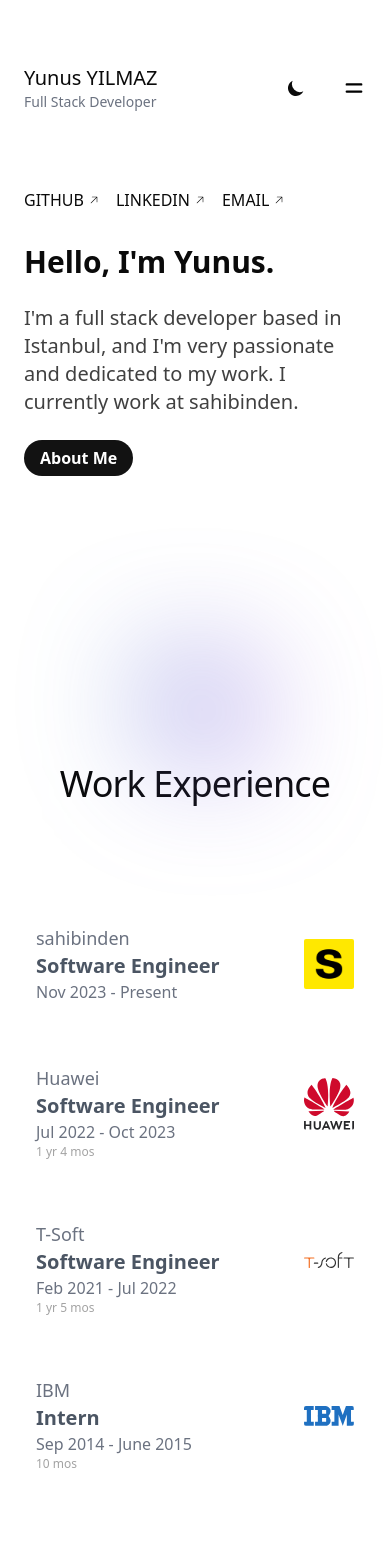
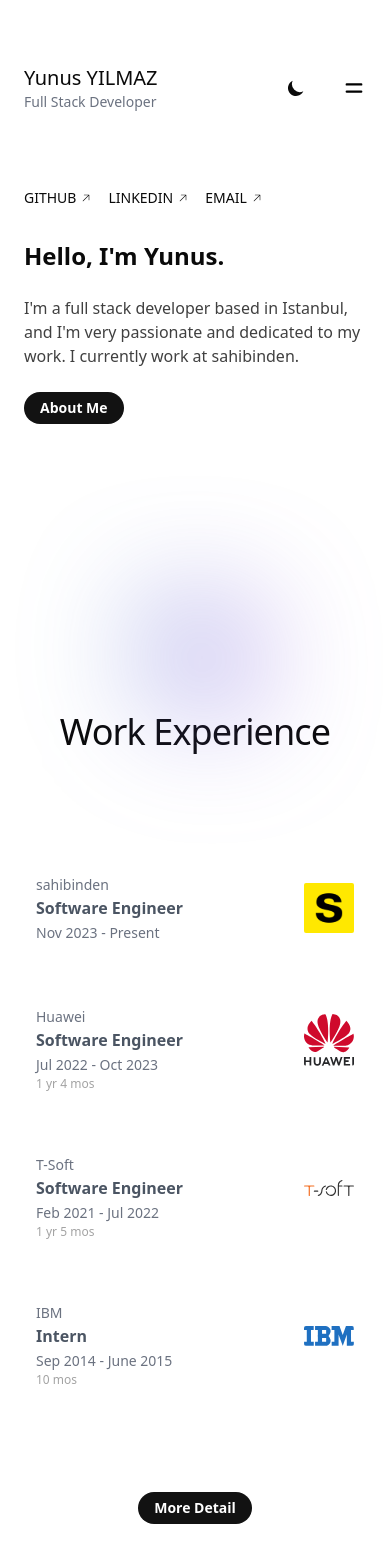
Before and after one commit to yy34/yunusyilmaz.dev, a Next.js app: page / in a window 390 px wide. Shown: the top 1568 px of the page. Built offline with nearby package versions, Linux system fonts and the light colour scheme; a web font is replaced by a local one.

Commit message:
Refactored

```diff
--- a/src/components/Button.jsx
+++ b/src/components/Button.jsx
@@ -4,7 +4,7 @@ import clsx from "clsx";
 const Button = ({ href, className, children, ...props }) => {
   className = clsx(
     className,
-    "capitalize inline-flex justify-center rounded-full px-4 py-1.5 text-base font-semibold transition bg-bgBlack text-white hover:bg-neutral-800 dark:bg-neutral-50 dark:text-neutral-950 dark:hover:bg-neutral-800 dark:hover:text-white"
+    "capitalize inline-flex justify-center rounded-full px-4 py-1.5 text-sm md:text-base font-semibold transition bg-bgBlack text-white hover:bg-neutral-800 dark:bg-neutral-50 dark:text-neutral-950 dark:hover:bg-neutral-800 dark:hover:text-white"
   );
 
   let inner = <span>{children}</span>;
--- a/src/components/Experience.jsx
+++ b/src/components/Experience.jsx
@@ -20,13 +20,13 @@ const Experience = () => {
               <div className="max-w-2xl mx-auto border2 border-borderLight dark:grayscale dark:hover:grayscale-0 rounded-lg py-6 px-3 dark:px-6 dark:bg-bgBlack hover:bg-neutral-100 dark:hover:bg-neutral-700 duration-300 transition-all">
                 <div className="flex gap-4 items-center justify-between">
                   <div>
-                    <span className="text-lg text-gray-500 dark:text-gray-400">
+                    <span className="text-sm md:text-lg text-gray-500 dark:text-gray-400">
                       {work.company}
                     </span>
-                    <h3 className="text-xl font-semibold text-gray-600 dark:text-gray-200">
+                    <h3 className="text-base md:text-xl font-semibold text-gray-600 dark:text-gray-200">
                       {work.title}
                     </h3>
-                    <span className="mb-3 font-light text-base text-gray-500 dark:text-gray-400">
+                    <span className="mb-3 font-light text-sm md:text-base text-gray-500 dark:text-gray-400">
                       {work.date}
                     </span>
                   </div>
--- a/src/components/PageIntro.jsx
+++ b/src/components/PageIntro.jsx
@@ -16,7 +16,7 @@ const PageIntro = ({ eyebrow, title, children, centered = false }) => {
           <span className="sr-only"> - </span>
           <span
             className={clsx(
-              "mt-6 block max-w-5xl text-5xl font-medium tracking-tight text-neutral-950 dark:text-neutral-50 [text-wrap:balance] sm:text-6xl",
+              "mt-6 block max-w-5xl text-4xl md:text-5xl font-medium tracking-tight text-neutral-950 dark:text-neutral-50 [text-wrap:balance] sm:text-6xl",
               centered && "mx-auto"
             )}
           >
--- a/src/components/SectionIntro.jsx
+++ b/src/components/SectionIntro.jsx
@@ -47,7 +47,7 @@ const SectionIntro = ({
             <>
               <span
                 className={clsx(
-                  "my-3 block font-display text-base font-thin  text-neutral-950 dark:text-neutral-50"
+                  "my-3 block font-display text-sm md:text-base font-thin  text-neutral-950 dark:text-neutral-50"
                 )}
               >
                 {eyebrow}
@@ -60,7 +60,7 @@ const SectionIntro = ({
         {children && (
           <div
             className={clsx(
-              "text-lg mb-5 text-center uppercase tracking-widest text-neutral-950 dark:text-neutral-50"
+              "text-base md:text-lg mb-5 text-center uppercase tracking-widest text-neutral-950 dark:text-neutral-50"
             )}
           >
             {children}
--- a/src/components/Socials.jsx
+++ b/src/components/Socials.jsx
@@ -12,9 +12,11 @@ const Socials = () => {
             href={social.href}
             target="_blank"
             rel="noopener noreferrer"
-            className="duration-300 hover:-translate-y-1 font-light  relative flex  text-neutral-950 dark:text-neutral-50 items-center "
+            className="duration-300 hover:-translate-y-1 font-light relative flex  text-neutral-950 dark:text-neutral-50 items-center "
           >
-            <span className="text-base uppercase mr-1">{social.label}</span>
+            <span className="text-sm md:text-base uppercase mr-1">
+              {social.label}
+            </span>
             <Icon icon="ph:arrow-up-right-light" style={{ fontSize: "12px" }} />
           </Link>
         </div>
--- a/src/pages/about/index.jsx
+++ b/src/pages/about/index.jsx
@@ -7,8 +7,8 @@ import Image from "next/image";
 
 const AboutPage = () => {
   const aboutMe = [
-    "I'm a full stack developer with more than three years of experience based in Istanbul.",
-    "I am motivated by my belief in continuous learning and self-improvement, so I try to take advantage of learning opportunities in every situation. I enjoy learning new things and sharing my knowledge. This passion further strengthens my dedicated approach to continuous self-improvement.",
+    "I'm a full stack developer with more than 3 years of experience based in Istanbul.",
+    "I'm motivated by my belief in continuous learning and self-improvement, so I try to take advantage of learning opportunities in every situation. I enjoy learning new things and sharing my knowledge. This passion further strengthens my dedicated approach to continuous self-improvement.",
     "I have experience in developing scalable, secure and reliable web applications using various frameworks and technologies. I am excited to solve complex problems and learn new skills. With my attention to detail and user-centered approach, I strive to deliver effective solutions that delight users.",
     "I love creating high-quality code and following best practices and industry standards. I am constantly looking for new challenges and opportunities to grow as a developer.",
   ];
@@ -16,7 +16,7 @@ const AboutPage = () => {
   const renderAboutParagraphs = () => {
     return aboutMe.map((about, index) => (
       <FadeIn key={index}>
-        <p className="mb-5">{about}</p>
+        <p className="mb-5 text-base md:text-xl">{about}</p>
       </FadeIn>
     ));
   };
--- a/src/pages/contact/index.jsx
+++ b/src/pages/contact/index.jsx
@@ -6,7 +6,7 @@ const ContactPage = () => {
   return (
     <>
       <PageIntro title="Contact Me">
-        <p className="">
+        <p className="mb-5 text-base md:text-xl">
           You can reach me immediately via LinkedIn or my social media accounts.
         </p>
       </PageIntro>
--- a/src/pages/index.js
+++ b/src/pages/index.js
@@ -11,11 +11,11 @@ export default function Home() {
       <Container className="mt-24 sm:mt-48">
         <FadeIn className="max-w-2xl">
           <Socials />
-          <h1 className="text-3xl before:tracking-tight font-bold text-neutral-950 dark:text-neutral-50">
+          <h1 className="text-2xl md:text-3xl before:tracking-tight font-bold text-neutral-950 dark:text-neutral-50">
             Hello, I'm Yunus.
           </h1>
 
-          <p className="my-6 font-thin text-xl text-neutral-700 dark:text-neutral-50">
+          <p className="my-6 font-thin text-base md:text-xl text-neutral-700 dark:text-neutral-50">
             I'm a full stack developer based in Istanbul, and I'm very
             passionate and dedicated to my work. I currently work at sahibinden.
           </p>
--- a/src/pages/projects/index.jsx
+++ b/src/pages/projects/index.jsx
@@ -4,7 +4,9 @@ const WorkPage = () => {
   return (
     <>
       <PageIntro eyebrow="Coming Soon" title="Project List">
-        <p>Projects will be added soon...</p>
+        <p className="mb-5 text-base md:text-xl">
+          Projects will be added soon...
+        </p>
       </PageIntro>
     </>
   );
```
